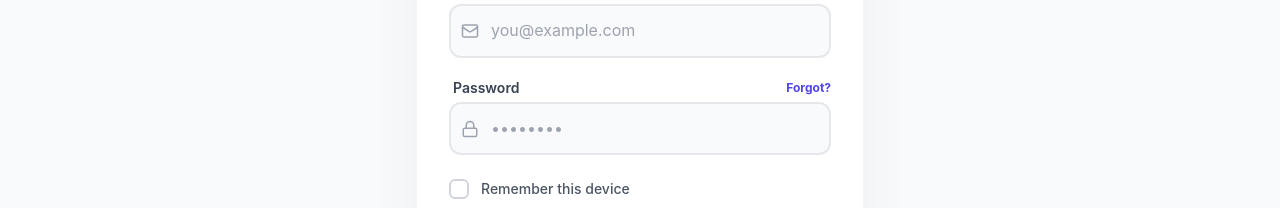
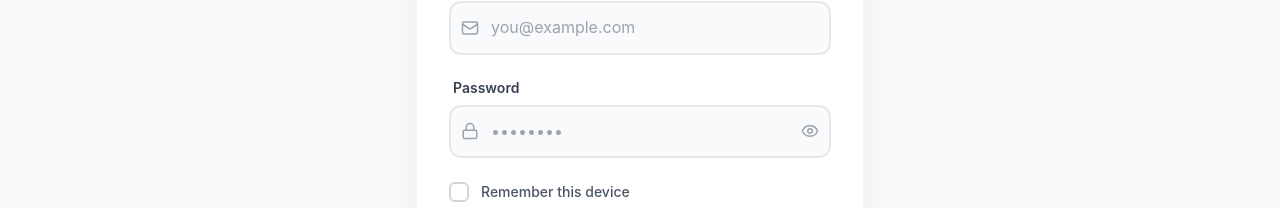
Before and after one commit to Master-Suraish/FoodHub-Restaurant-Web-App, a React app in the folder Frontend/: page /login in a window 1280 px wide. Shown: the part 405-613 px from the top of the page. Built offline with nearby package versions, Linux system fonts and the light colour scheme; no server answers; the HTML template or start-up script is replaced by a standard one.

Commit message:
Fix email not sending

```diff
--- a/Frontend/src/auth/Login.jsx
+++ b/Frontend/src/auth/Login.jsx
@@ -3,6 +3,7 @@ import { Link, useNavigate } from "react-router-dom";
 import { authAPI } from "../services/api";
 import { Mail, Lock, LogIn, ArrowRight } from "lucide-react";
 import { useToast } from "../context/ToastContext";
+import { Eye, EyeOff } from "lucide-react";
 
 export default function Login({ setUserAfterLogin }) {
   const showToast = useToast();
@@ -10,6 +11,7 @@ export default function Login({ setUserAfterLogin }) {
   const [password, setPassword] = useState("");
   const [errors, setErrors] = useState({});
   const [loading, setLoading] = useState(false);
+  const [showPassword, setShowPassword] = useState(false);
   const navigate = useNavigate();
 
   const handleSubmit = async (e) => {
@@ -78,7 +80,7 @@ export default function Login({ setUserAfterLogin }) {
             </div>
 
             {/* Password Field */}
-            <div className="space-y-1">
+            {/* <div className="space-y-1">
               <div className="flex justify-between items-center ml-1">
                 <label className="text-sm font-semibold text-gray-700">
                   Password
@@ -103,7 +105,41 @@ export default function Login({ setUserAfterLogin }) {
                   className={`w-full pl-10 pr-4 py-3 bg-gray-50 border-2 rounded-xl outline-none transition-all duration-200`}
                 />
               </div>
-            </div>
+            </div> */}
+
+            <div className="space-y-1">
+                <label className="text-sm font-semibold text-gray-700 ml-1">
+                  Password
+                </label>
+                <div className="relative group">
+                  <div className="absolute inset-y-0 left-0 pl-3 flex items-center pointer-events-none text-gray-400 group-focus-within:text-indigo-600 transition-colors">
+                    <Lock size={18} />
+                  </div>
+                  <div className="relative group">
+                    <div className="absolute inset-y-0 left-0 pl-3 flex items-center pointer-events-none text-gray-400">
+                      <Lock size={18} />
+                    </div>
+
+                    <input
+                      type={showPassword ? "text" : "password"}
+                      name="password"
+                      value={password}
+                      onChange={(e) => setPassword(e.target.value)}
+                      placeholder="••••••••"
+                      className={`w-full pl-10 pr-4 py-3 bg-gray-50 border-2 rounded-xl outline-none transition-all duration-200`}
+                    />
+
+                    <button
+                      type="button"
+                      onClick={() => setShowPassword(!showPassword)}
+                      className="absolute inset-y-0 right-0 pr-3 flex items-center text-gray-400"
+                    >
+                      {showPassword ? <EyeOff size={18} /> : <Eye size={18} />}
+                    </button>
+                  </div>
+                </div>
+
+              </div>
 
             {/* Remember Me */}
             <div className="py-1">
--- a/Frontend/src/cart/Cart.jsx
+++ b/Frontend/src/cart/Cart.jsx
@@ -487,14 +487,14 @@ function OrderForm({
           <button
             type="button"
             onClick={onBackToCart}
-            className="flex-1 py-4 text-slate-500 hover:text-slate-900 font-black rounded-2xl border-2 border-slate-100 hover:border-slate-300 transition-all uppercase text-[10px] tracking-widest"
+            className="flex-1 py-4 text-slate-500 hover:text-slate-900 font-black rounded-2xl border-2 border-slate-100 hover:border-slate-300 transition-all uppercase text-xs tracking-widest"
           >
             Back to Cart
           </button>
           <button
             type="submit"
             disabled={loading}
-            className="flex-[2] py-4 bg-orange-500 text-white font-black rounded-2xl shadow-lg shadow-orange-200 hover:bg-slate-900 transition-all uppercase text-[10px] tracking-widest"
+            className={`flex-[2] py-4  text-white font-black rounded-2xl shadow-lg shadow-orange-200 hover:bg-slate-900 transition-all uppercase text-xs tracking-widest ${loading ? "bg-orange-700" : "bg-orange-500"}`}
           >
             {loading ? "Processing..." : "Confirm Order"}
           </button>
```
Also changed, not shown: 2 other files (tests, documents, lock files or other folders).
